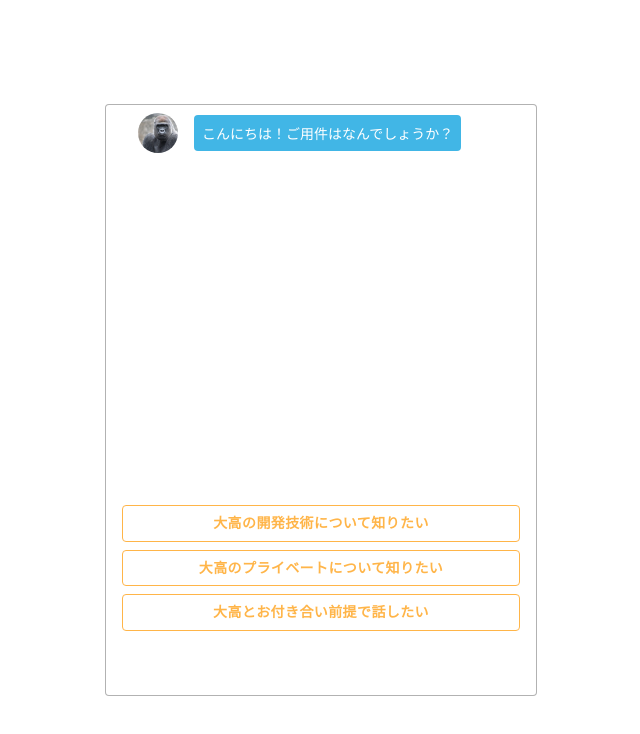
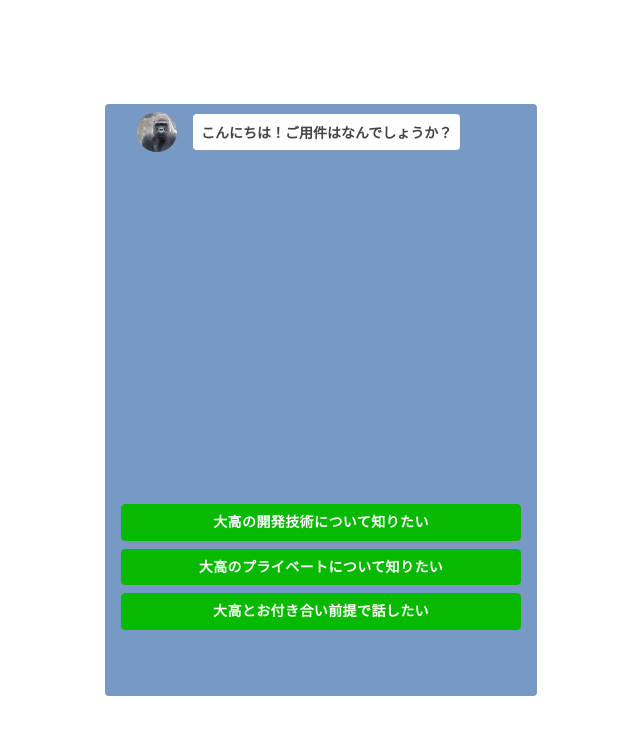
Before and after one commit to minisera/chatbot, a React (Create React App) app: page / in a window 1280 px wide. Shown: the top 734 px of the page, without its empty margins (319-959 px from the left). Built offline with nearby package versions, Linux system fonts and the light colour scheme.

Commit message:
feat: チャットボットの見た目変更のため、CSS,material-ui修正

```diff
--- a/src/assets/styles/style.css
+++ b/src/assets/styles/style.css
@@ -5,8 +5,7 @@
 }
 
 .c-box {
-  background: #fff;
-  border: 1px solid rgba(0,0,0,0.3);
+  background: #7999C5;
   border-radius: 4px;
   box-sizing: border-box;
   height: 592px;
@@ -29,11 +28,11 @@
 }
 
 .p-chat__bubble {
-  background: #41B6E6;
+  background: #FFFFFF;
   border-radius: 4px;
-  color: #fff;
+  color: #444444;
   font-size: 14px;
-  font-weight: 500;
+  font-weight: 600;
   padding: .5rem;
   margin-right: 1rem;
   max-width: 80%;
--- a/src/components/Answer.jsx
+++ b/src/components/Answer.jsx
@@ -4,14 +4,16 @@ import Button from '@material-ui/core/Button';
 
 const useStyles = makeStyles( {
     button: {
-      borderColor: "#FFB549",
-      color: "#FFB549",
+      backgroundColor: "#07B901",
+      borderColor: "#07B901",
+      color: "#fff",
       fontWeight: 600,
       marginBottom: "8px",
       width: "100%",
       "&:hover": {
-          backgroundColor: "#FFB549",
-          color: "#fff"
+        backgroundColor: "#A1F0A4",
+        borderColor: "#A1F0A4",
+        color: "#fff"
       }
     }
 });
```
Also changed, not shown: 1 other file (tests, documents, lock files or other folders).
